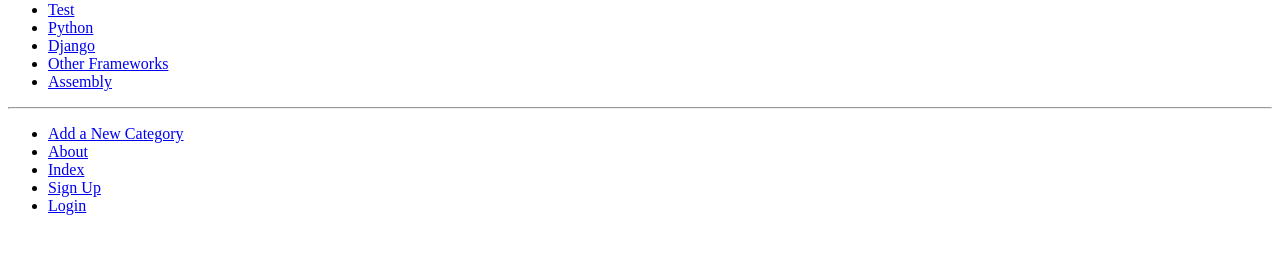
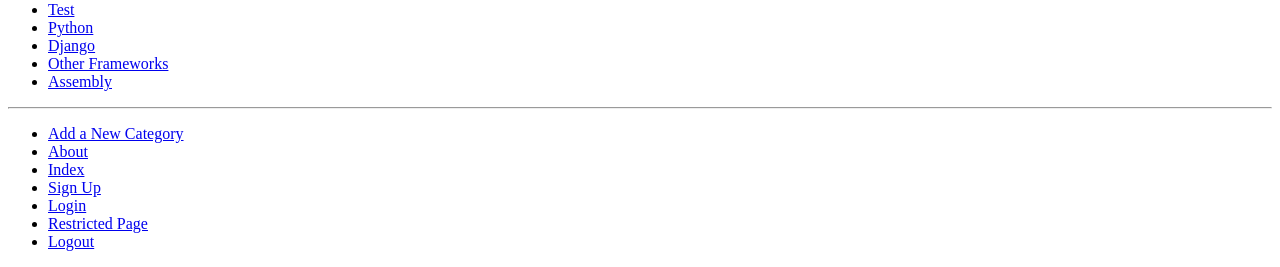
Before and after one commit to JoseLMendozaV/tango_with_django_project, a Django app: page /rango/about/ in a window 1280 px wide. Shown: the part 663-930 px from the top of the page. Before the commit the page ends 878 px from the top, so only its background shows below. Run offline with Django 3.2, Linux system fonts and the light colour scheme; data comes from the database, SQL or seed files in the repository; both versions use the stored data as it was after the commit.

Commit message:
Chapter 9 updated

```diff
--- a/rango/urls.py
+++ b/rango/urls.py
@@ -13,4 +13,6 @@
     path('category/<slug:category_name_slug>/add_page/', views.add_page, name = 'add_page'),
     path('register/', views.register, name='register'),
     path('login/', views.user_login, name='login'),
+    path('restricted/', views.restricted, name='restricted'),
+    path('logout/', views.user_logout, name='logout'),
 ]
--- a/rango/views.py
+++ b/rango/views.py
@@ -4,7 +4,8 @@
 from rango.forms import CategoryForm, PageForm, UserForm, UserProfileForm
 from django.shortcuts import redirect
 from django.urls import reverse
-from django.contrib.auth import authenticate, login
+from django.contrib.auth import authenticate, login, logout
+from django.contrib.auth.decorators import login_required
 
 def index(request):
     category_list = Category.objects.order_by('-likes')[:5]
@@ -140,3 +141,12 @@
 
     else:
         return render(request, 'rango/login.html')
+
+@login_required
+def restricted(request):
+    return HttpResponse("Since you're logged in, you can see this text!")
+
+@login_required
+def user_logout(request):
+    logout(request)
+    return redirect(reverse('rango:index'))
--- a/tango_with_django_project/settings.py
+++ b/tango_with_django_project/settings.py
@@ -127,3 +127,7 @@
 #media files
 MEDIA_ROOT = MEDIA_DIR
 MEDIA_URL = '/media/'
+
+
+#Login settings
+LOGIN_URL = 'rango:login'
--- a/templates/rango/base.html
+++ b/templates/rango/base.html
@@ -31,6 +31,8 @@
                 <li><a href="{% url 'rango:index' %}">Index</a></li>
                 <li><a href="{% url 'rango:register' %}">Sign Up</a></li>
                 <li><a href="{% url 'rango:login' %}">Login</a></li>
+                <li><a href="{% url 'rango:restricted' %}">Restricted Page</a></li>
+                <li><a href="{% url 'rango:logout' %}">Logout</a></li>
             </ul>
         </div>
     </body>
```
Also changed, not shown: db.sqlite3.
